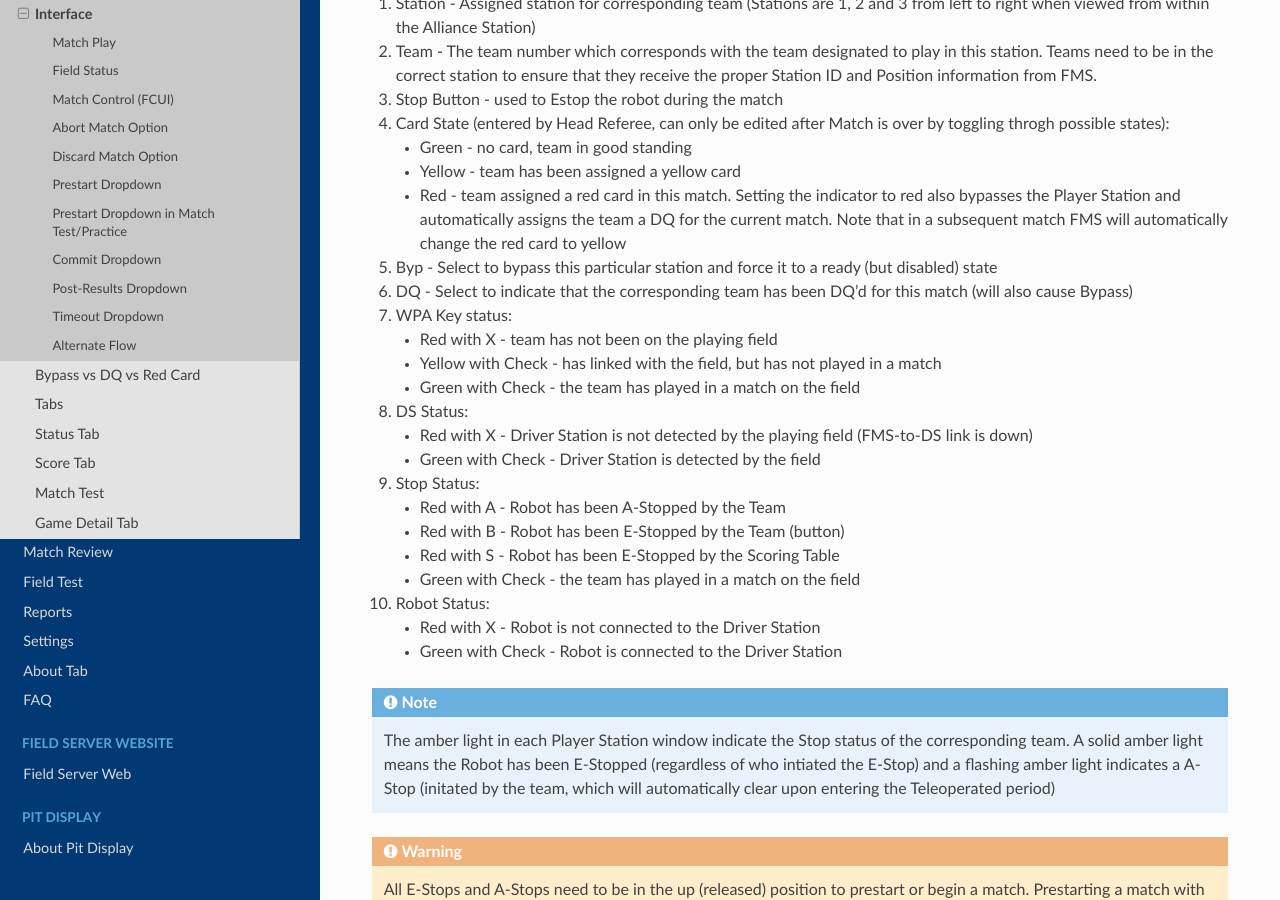
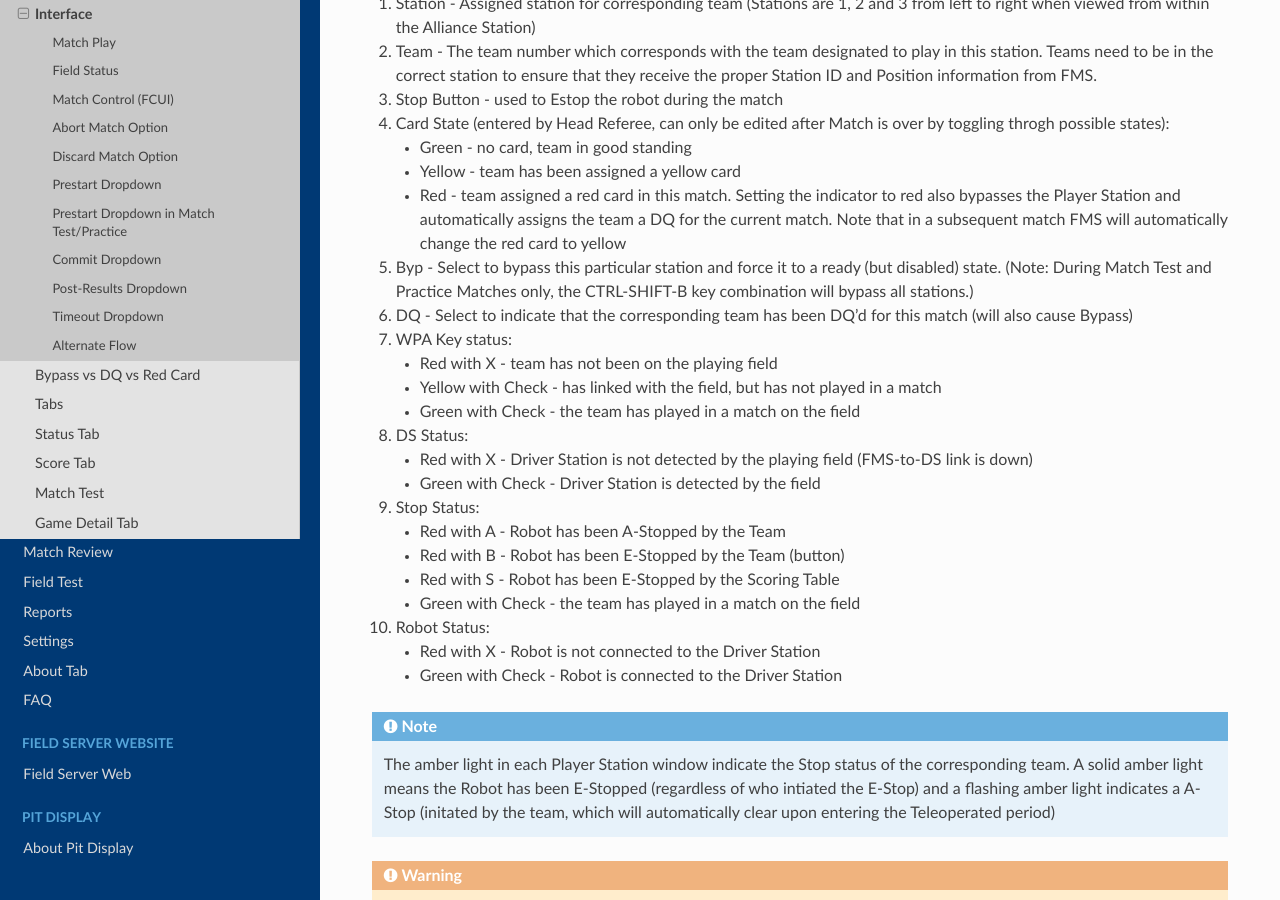
Before and after one commit to FIRSTRobotics/fms-manual, a Sphinx documentation site: the page built from source/event-manager/match-play-test/interface.rst, in a window 1280 px wide and 900 px high, scrolled down 1665 px. Built offline with Sphinx 7.4.7 and the Read the Docs theme 2.0.0, drawn with Linux system fonts in a browser that asks for light colours.

Commit message:
Document "Bypass All" Key Combination
Updates the `interface.rst` file to include a note about the CTRL-SHIFT-B key combination for bypass all, only in Test/Practice modes.

```diff
--- a/source/event-manager/match-play-test/interface.rst
+++ b/source/event-manager/match-play-test/interface.rst
@@ -40,7 +40,7 @@
    * Yellow - team has been assigned a yellow card
    * Red - team assigned a red card in this match. Setting the indicator to red also bypasses the Player Station and automatically assigns the team a DQ for the current match. Note that in a subsequent match FMS will automatically change the red card to yellow
 
-#. Byp - Select to bypass this particular station and force it to a ready (but disabled) state
+#. Byp - Select to bypass this particular station and force it to a ready (but disabled) state. (Note: During Match Test and Practice Matches only, the CTRL-SHIFT-B key combination will bypass all stations.)
 #. DQ - Select to indicate that the corresponding team has been DQ’d for this match (will also cause Bypass)
 #. WPA Key status:
 
```
